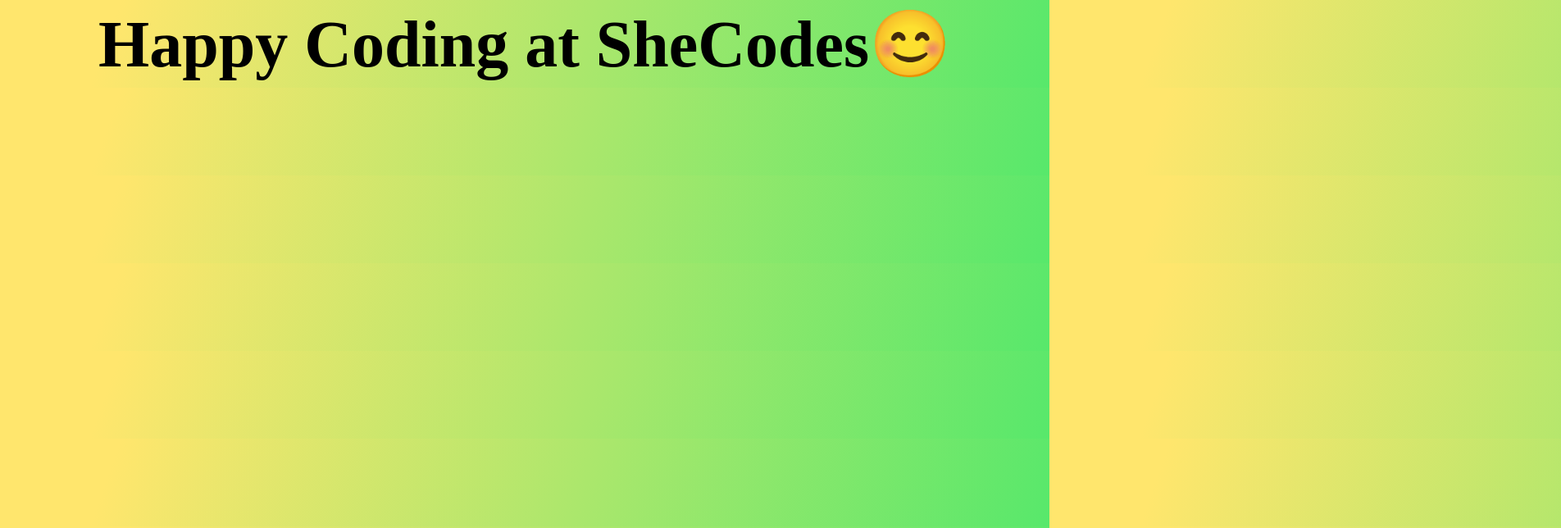
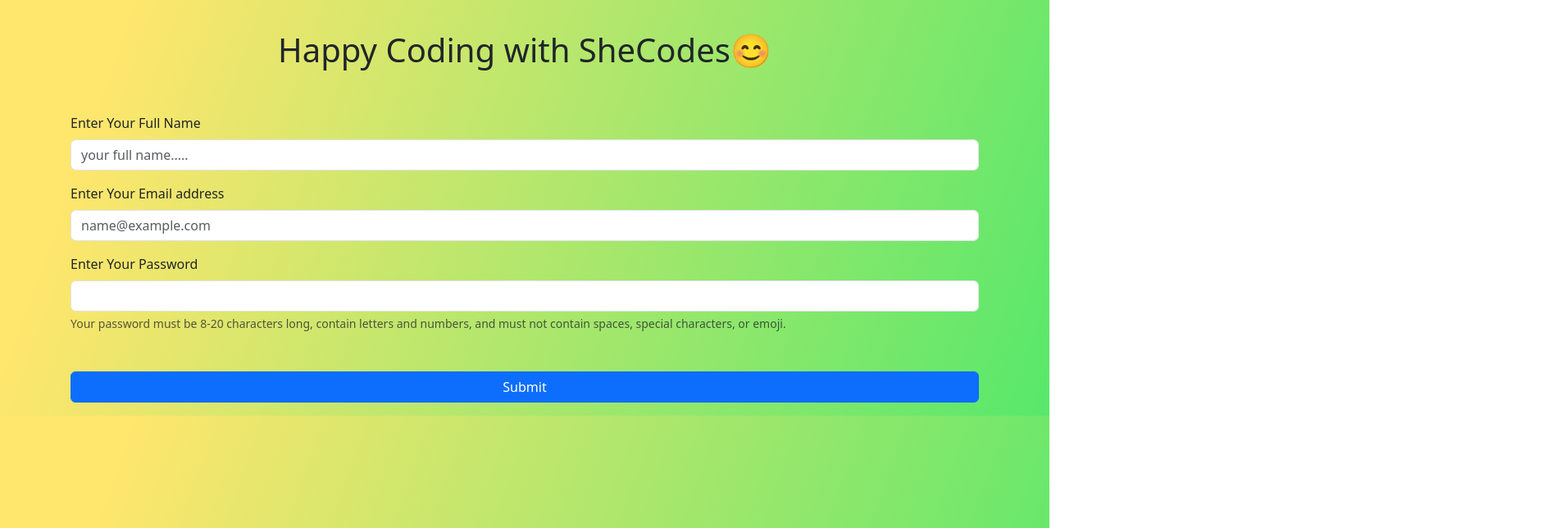
Before and after one commit to punSavitri/folder, a plain HTML site: page index.html in a window 1280 px wide. Shown: the top 644 px of the page at 82% size, 1904 px wide, since content can reach past the window. Drawn offline with nearby package versions, Linux system fonts and the light colour scheme.

Commit message:
added bootstrap link
added bootstrap form elements

```diff
--- a/index.html
+++ b/index.html
@@ -4,9 +4,63 @@
     <meta charset="UTF-8" />
     <meta name="viewport" content="width=device-width, initial-scale=1.0" />
     <title>Git Version Control</title>
-    <link rel="stylesheet" href="src/styles.css">
+    <!-- custome css link -->
+    <link rel="stylesheet" href="src/styles.css" />
+    <!-- cdn bootstrap css link -->
+    <link
+      rel="stylesheet"
+      href="https://cdn.jsdelivr.net/npm/bootstrap@5.3.2/dist/css/bootstrap.min.css"
+    />
   </head>
   <body>
-    <h1>Happy Coding at SheCodes😊</h1>
+    <div class="container p-3 mt-3">
+      <h1>Happy Coding with SheCodes😊</h1>
+      <form action="" id="user-details">
+        <div class="mt-5">
+          <label for="name" class="form-label">Enter Your Full Name</label>
+          <input
+            type="text"
+            class="form-control"
+            id="name"
+            placeholder="your full name....."
+          />
+        </div>
+        <div class="mt-3">
+          <label for="exampleFormControlInput1" class="form-label"
+            >Enter Your Email address</label
+          >
+          <input
+            type="email"
+            class="form-control"
+            id="exampleFormControlInput1"
+            placeholder="name@example.com"
+          />
+        </div>
+        <div class="mt-3">
+          <label for="inputPassword5" class="form-label"
+            >Enter Your Password</label
+          >
+          <input
+            type="password"
+            id="inputPassword5"
+            class="form-control"
+            aria-describedby="passwordHelpBlock"
+          />
+          <div id="passwordHelpBlock" class="form-text">
+            Your password must be 8-20 characters long, contain letters and
+            numbers, and must not contain spaces, special characters, or emoji.
+          </div>
+        </div>
+        <div class="d-grid mt-5">
+          <button class="btn btn-primary" type="submit" id="submitButton">
+            Submit
+          </button>
+        </div>
+      </form>
+    </div>
+
+    <!-- bootstrap js link -->
+    <script src="	https://cdn.jsdelivr.net/npm/bootstrap@5.3.2/dist/js/bootstrap.bundle.min.js"></script>
+    <script src="src/index.js"></script>
   </body>
 </html>
--- /dev/null
+++ b/src/index.js
@@ -0,0 +1,12 @@
+//function
+function showMessage(event) {
+  event.preventDefault();
+  let inputNameElement = document.getElementById("name");
+  let name = inputNameElement.value;
+
+  alert(`Thank you ${name}. We have received your message and will get back to you as soon as possible😊
+`);
+  //console.log("hello");
+}
+let formElement = document.getElementById("user-details");
+formElement.addEventListener("submit", showMessage);
--- a/src/styles.css
+++ b/src/styles.css
@@ -5,11 +5,15 @@
     rgb(87, 232, 107) 100.2%
   );
 }
+
 h1 {
   text-align: center;
-  margin: 20px auto;
-  padding: 10px 20px;
-  font-size: 40px;
-  transform: scale(2);
+  margin: 0 auto;
+  padding: 5px 10px;
+  font-size: 18px;
+  transform: scale(1);
+}
+h1:hover {
   transition: all 2s ease-in-out;
+  color: #fff;
 }
```
